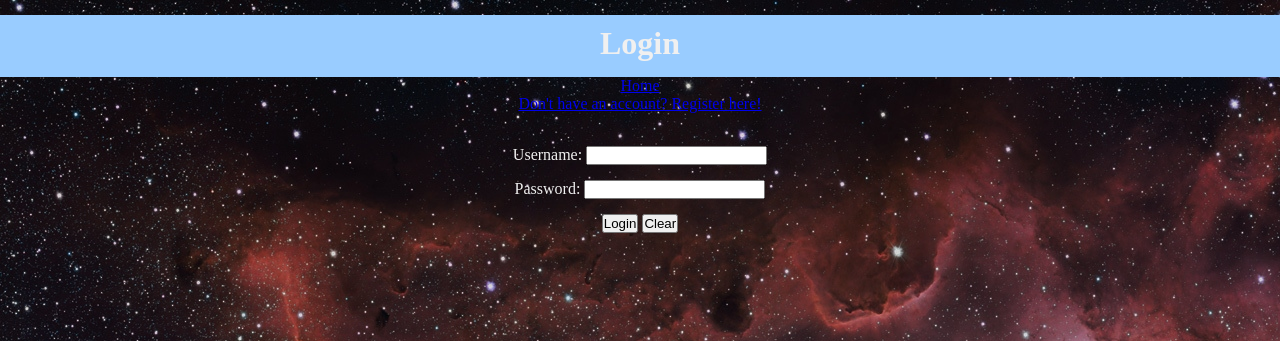
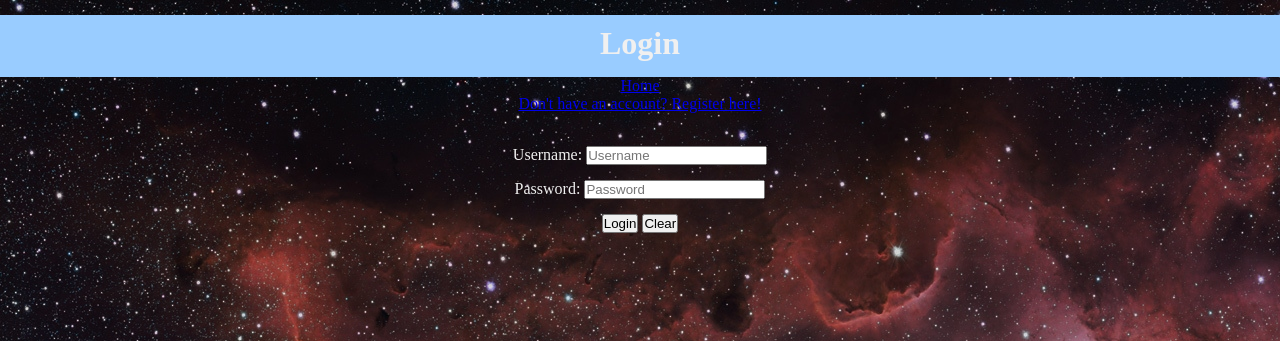
Before and after one commit to stuycs-softdev/proj3-6-COSMOS, a Python web app: template templates/login.html in a window 1280 px wide. Shown: the top 341 px of the page. Run offline with Jinja, Linux system fonts and the light colour scheme; the template is opened without the code that fills it, so the values that code supplies are empty; some web fonts are replaced.

Commit message:
Update login.html

```diff
--- a/templates/login.html
+++ b/templates/login.html
@@ -16,8 +16,8 @@
 				</div>
     <a href="/register">Don't have an account? Register here!</a><br><br>
     <form method="post">
-      Username: <input name="username"/><br>
-      Password: <input name="password" type="password"><br>
+      Username: <input name="username" placeholder="Username"/><br>
+      Password: <input name="password" type="password" placeholder="Password"/><br>
       <input value="Login" name="button" type="submit">
       <input value="Clear" name="button" type="reset">
 
```
